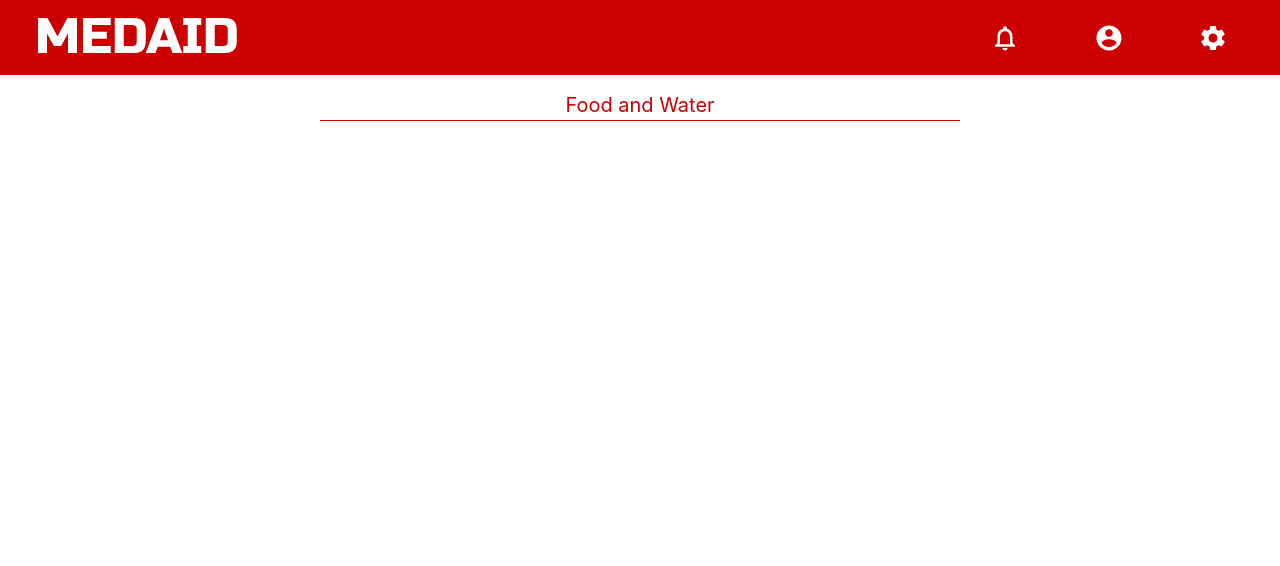
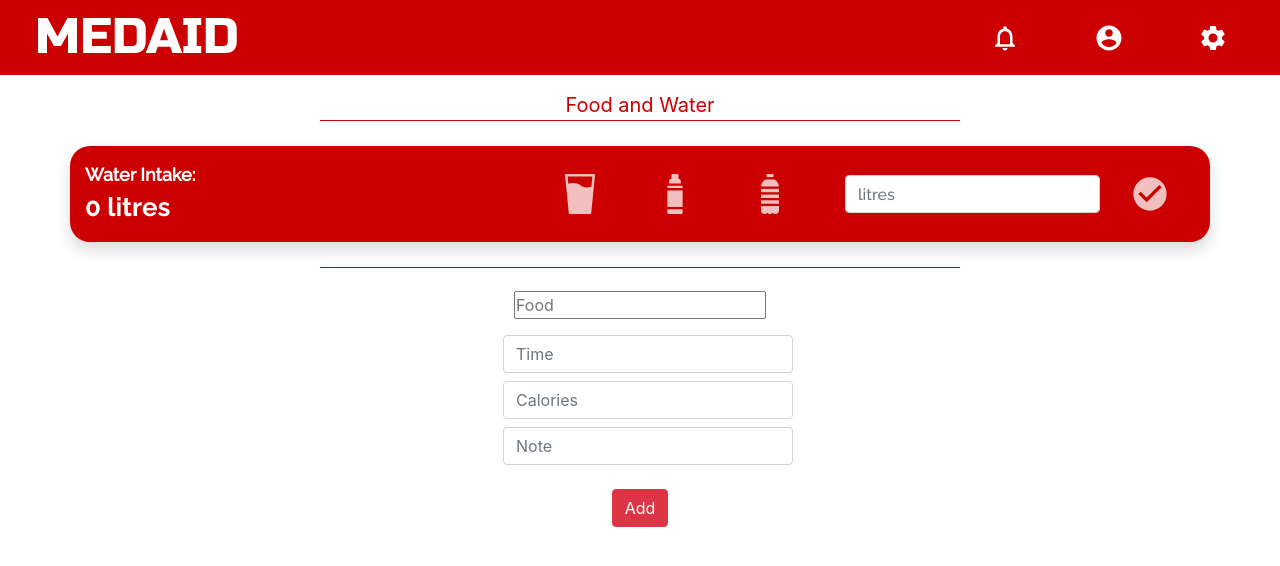
Before and after one commit to Imsanskar/QuantumHack_MedAid, a React (Create React App) app in the folder client/: page /food-and-water in a window 1280 px wide. Shown: the top 566 px of the page. Built offline with nearby package versions, Linux system fonts and the light colour scheme.

Commit message:
Food and water activity added and title updated

```diff
--- a/client/src/components/CommonComponents/TodoItem.js
+++ b/client/src/components/CommonComponents/TodoItem.js
@@ -1,9 +1,20 @@
 import React, { Component } from 'react'
 import 'bootstrap/dist/css/bootstrap.css'
-import BlockText from './BlockText'
 import DeleteItem from '../Assets/SVG/remove_circle-24px.svg'
 
 export default class TodoItem extends React.Component {
+    noteRender = (note) => {
+        if (note != '') {
+            return (
+                <div>
+                    Note:<br />
+                    {note}
+                </div>
+            )
+        }
+
+    }
+
     renderComponent = () => {
         if (this.props.flag === 'exercise') {
             return (
@@ -11,7 +22,6 @@ export default class TodoItem extends React.Component {
                     Activity: { this.props.todoItem}<br />
 					Duration: {this.props.duration}<br />
 					Note:<br />{this.props.note}
-                    <img className="waterButton" src={DeleteItem} style={imgStyle} onClick={() => this.props.onDelete(this.props.id)} />
                 </div>
             )
         }
@@ -20,7 +30,17 @@ export default class TodoItem extends React.Component {
                 <div>
                     {this.props.title}<br />
                     {this.props.todoItem}
-                    <img className="waterButton" src={DeleteItem} style={imgStyle} onClick={() => this.props.onDelete(this.props.id)} />
+                </div>
+            )
+        }
+        else if (this.props.flag === 'foodWater') {
+            console.log(this.props.time)
+            return (
+                <div>
+                    Food: { this.props.food}<br />
+					Time: { this.props.time}<br />
+					Calories: { this.props.calories}<br />
+                    {this.noteRender(this.props.note)}
                 </div>
             )
         }
@@ -33,6 +53,7 @@ export default class TodoItem extends React.Component {
                 <div className="container shadow" style={panelStyle}>
                     <div style={panelStyle} className="text-left">
                         {this.renderComponent()}
+                        <img className="waterButton" src={DeleteItem} style={imgStyle} onClick={() => this.props.onDelete(this.props.id)} />
                     </div>
                 </ div>
             </div>
--- a/client/src/components/CommonComponents/TodoWrapper.js
+++ b/client/src/components/CommonComponents/TodoWrapper.js
@@ -1,7 +1,7 @@
 import React from 'react'
 import Todos from './Todos'
 import TodoItem from './TodoItem'
-
+import Heading from './Heading'
 
 export default class extends React.Component {
     state = {
@@ -29,17 +29,23 @@ export default class extends React.Component {
                 id={option.id}
                 flag={this.props.flag}
                 note={option.note}
+                food={option.food}
+                time={option.time}
+                calories={option.calorie}
             />
         ))
     }
 
-    addTodo = (title, duration = '', note = '') => {
+    addTodo = (parameter) => {
         let counter = this.state.counter + 1;
         const newTodo = {
             id: counter,
-            title,
-            duration,
-            note
+            title: parameter['title'],
+            duration: parameter['duration'],
+            note: parameter['note'],
+            food: parameter['food'],
+            time: parameter['time'],
+            calorie: parameter['calorie']
         }
         this.setState({ counter: counter, todos: [...this.state.todos, newTodo] })
     }
@@ -48,6 +54,7 @@ export default class extends React.Component {
     render() {
         return (
             <div>
+                <Heading headingTitle={this.props.headingTitle} />
                 <Todos flag={this.props.flag} form={this.props.form} todos={this.state} addTodo={this.addTodo} renderTodoItem={this.renderTodoItem} handleDelete={this.handleDelete} />
             </div>
         )
--- a/client/src/components/CommonComponents/Todos.js
+++ b/client/src/components/CommonComponents/Todos.js
@@ -1,9 +1,9 @@
 import React, { Component } from 'react'
-import TodoItem from './TodoItem'
 import AddTodo from './AddTodo'
 import BlockText from './BlockText'
 import Heading from './Heading'
 import ExerciseForm from '../SpecificComponents/ExerciseForm'
+import FoodWaterForm from '../SpecificComponents/FoodWaterForm'
 
 export default class Todos extends React.Component {
 
@@ -16,13 +16,15 @@ export default class Todos extends React.Component {
         else if (this.props.flag === 'student') {
             return <AddTodo addTodo={this.props.addTodo} />
         }
+        else if (this.props.flag === 'foodWater') {
+            return <FoodWaterForm addTodo={this.props.addTodo} />
+        }
     }
 
 
     render() {
         return (
             <React.Fragment>
-                <Heading headingTitle='TODOS' />
 
                 {this.form()}
 
--- a/client/src/components/NavPages/FoodWater.js
+++ b/client/src/components/NavPages/FoodWater.js
@@ -1,14 +1,20 @@
 import React from 'react'
 import Navigation from '../CommonComponents/Navigation'
 import Heading from '../CommonComponents/Heading'
+import WaterPanel from '../SpecificComponents/WaterPanel'
+import TodoWrapper from '../CommonComponents/TodoWrapper'
 
 const FoodWater = () => {
     return (
-        <div>
+        <>
             <Navigation />
-            <Heading headingTitle="Food and Water"/>
-        </div>
+            <Heading headingTitle="Food and Water" />
+            <WaterPanel />
+
+            <TodoWrapper flag='foodWater' />
+        </>
     )
 }
 
+
 export default FoodWater
--- a/client/src/components/NavPages/Physical.js
+++ b/client/src/components/NavPages/Physical.js
@@ -10,7 +10,7 @@ const Physical = () => {
         <div>
             <Navigation />
             <Heading headingTitle="Physical" />
-            <TodoWrapper title='' flag={flag} />
+            <TodoWrapper title='' headingTitle='Activity for today' flag={flag} />
         </div>
     )
 }
--- a/client/src/components/NavPages/Student.js
+++ b/client/src/components/NavPages/Student.js
@@ -8,7 +8,7 @@ const Student = () => {
         <div>
             <Navigation />
             <Heading headingTitle="Student" />
-            <TodoWrapper title='Study Note #1' flag='student' />
+            <TodoWrapper title='Study Note #1' flag='student' headingTitle='r/TodayILearned'/>
         </div>
     )
 }
--- /dev/null
+++ b/client/src/components/SpecificComponents/FoodWaterForm.js
@@ -0,0 +1,55 @@
+import React, { Component } from 'react'
+
+
+export default class FoodWaterForm extends React.Component {
+    state = {
+        text: '',
+        time: '',
+        note: '',
+        calorie: ''
+    }
+
+    handleChange = (event) => {
+        let text = event.target.value
+        this.setState({ text })
+    }
+
+    onSubmitForm = (event) => {
+        event.preventDefault();
+        if (this.state.text !== '') {
+            this.props.addTodo({ food: this.state.text, time: this.state.time, note: this.state.note, calorie: this.state.calorie })
+        }
+        this.setState({ text: '', time: '', note: '', calorie: '' })
+    }
+
+
+    handleCalorie = (event) => {
+        event.preventDefault()
+        this.setState({ calorie: event.target.value })
+    }
+
+
+    handleTime = (event) => {
+        let time = event.target.value
+        this.setState({ time })
+    }
+
+    handleNote = (event) => {
+        let note = event.target.value
+        this.setState({ note })
+    }
+
+    render() {
+        return (
+            <form className="form-group" onSubmit={this.onSubmitForm}>
+                <label>
+                    <input className="form-contro m-2" onChange={this.handleChange} value={this.state.text} placeholder='Food' />
+                    <input className="form-control m-2" onChange={this.handleTime} value={this.state.time} placeholder='Time' />
+                    <input className="form-control m-2" onChange={this.handleCalorie} value={this.state.calorie} placeholder='Calories' />
+                    <input className="form-control m-2" onChange={this.handleNote} value={this.state.note} placeholder='Note' />
+                </label><br />
+                <input type='submit' className="button btn btn-danger m-2" value="Add" />
+            </form>
+        )
+    }
+}
--- /dev/null
+++ b/client/src/components/SpecificComponents/WaterPanel.css
@@ -0,0 +1,9 @@
+.waterButton {
+    -webkit-filter: invert(1) opacity(75%);
+    filter: invert(1) opacity(75%);
+}
+
+.waterButton:hover {
+    -webkit-filter: invert(1) opacity(100%);
+    filter: invert(1) opacity(100%);
+}
--- /dev/null
+++ b/client/src/components/SpecificComponents/WaterPanel.js
@@ -0,0 +1,89 @@
+import React, { useState } from 'react';
+import Glass from '../Assets/SVG/liquid.svg';
+import LitreBottle from '../Assets/SVG/water-bottle(1).svg';
+import LargeBottle from '../Assets/SVG/water-bottle.svg';
+import checkMark from '../Assets/SVG/check_circle-24px.svg';
+import './WaterPanel.css';
+
+
+const WaterPanel = () => {
+    const [waterIntake, updateWaterIntake] = useState(0);
+
+    const waterQuantityAdd = (value) => {
+        value = parseFloat(value)
+        if (value) {
+            updateWaterIntake(previousValue => previousValue + value)
+        }
+        document.querySelector('#customWater').value = "";
+    }
+
+    return (
+        <div className="container shadow text-center" style={panelStyle}>
+            <div className="row align-items-center">
+                <div className="col-lg-5 col-md-3 text-left">
+                    <span style={{ fontFamily: "Raleway-Medium", fontSize: "18px" }}><strong>Water Intake:</strong></span>
+                    <br />
+                    <span style={{ fontFamily: "Raleway-Bold", fontSize: "26px" }}>{waterIntake} litres</span>
+                </div>
+                <div className="col-lg-1 col-md-1">
+                    <img className="waterButton"
+                        src={Glass}
+                        alt="500ml glass"
+                        style={imgStyle}
+                        onClick={() => waterQuantityAdd(0.25)} />
+                </div>
+                <div className="col-lg-1 col-md-1">
+                    <img className="waterButton"
+                        src={LitreBottle}
+                        alt="1 litre bottle"
+                        style={imgStyle}
+                        onClick={() => waterQuantityAdd(1)} />
+                </div>
+                <div className="col-lg-1 col-md-1">
+                    <img className="waterButton"
+                        src={LargeBottle}
+                        alt="2.5 litre bottle"
+                        style={imgStyle}
+                        onClick={() => waterQuantityAdd(2.5)} />
+                </div>
+                <div className="col-lg-3 col-md-3">
+                    <input
+                        className="form-control"
+                        type="text"
+                        id="customWater"
+                        name="customWater"
+                        placeholder="litres"
+                    />
+                </div>
+                <div className="col-lg-1 col-md-3">
+                    <img className="waterButton"
+                        src={checkMark}
+                        alt="Confirm"
+                        style={imgStyle}
+                        onClick={() => waterQuantityAdd(document.querySelector('#customWater').value)}
+                    />
+                </div>
+            </div>
+        </div>
+
+    )
+}
+
+const panelStyle = {
+    borderRadius: "20px",
+    padding: "15px",
+    margin: "10px auto",
+    fontFamily: "Raleway-Medium",
+    fontSize: "18px",
+    backgroundColor: "#cc0000",
+    color: "white",
+}
+
+const imgStyle = {
+    display: "block",
+    height: "40px",
+    width: "40px",
+    cursor: "pointer",
+}
+
+export default WaterPanel
```
